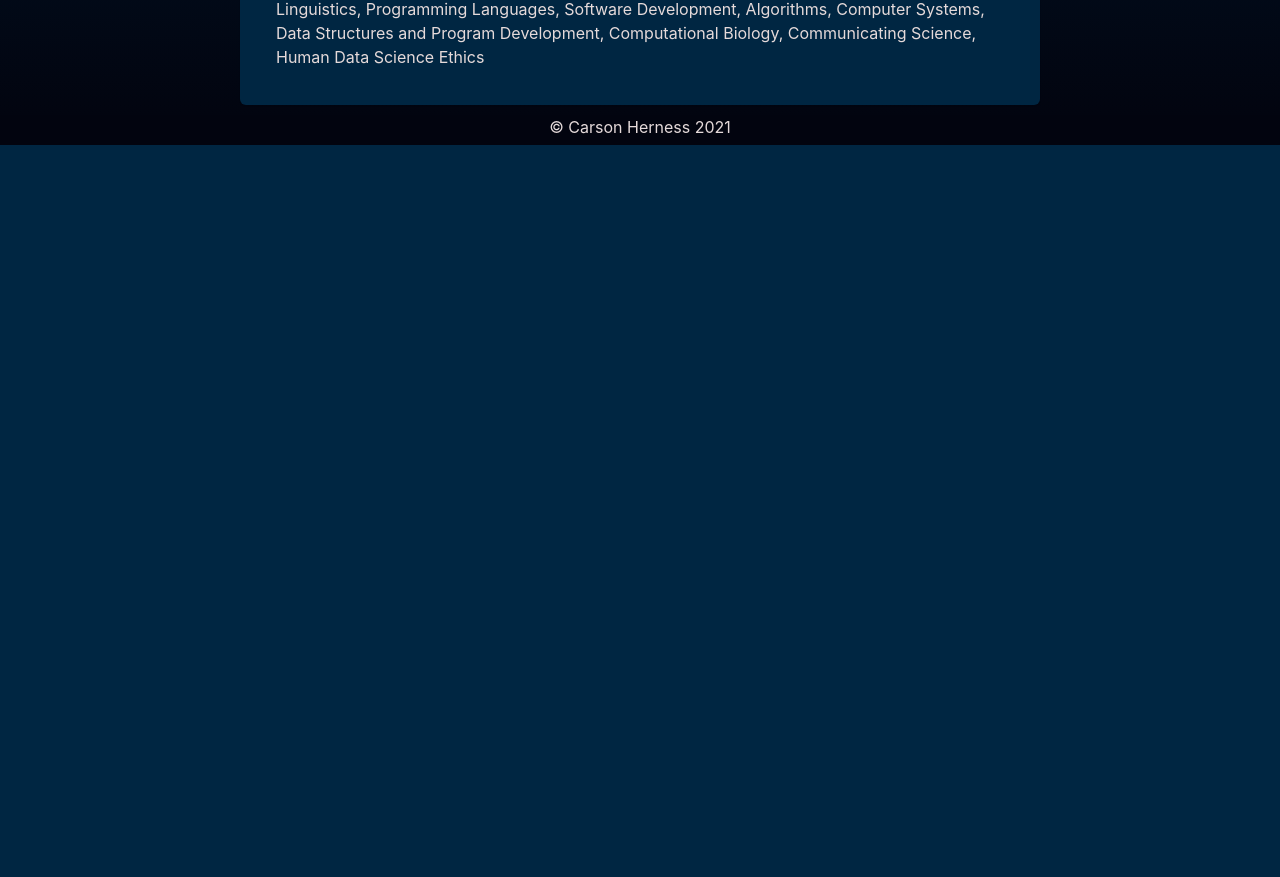
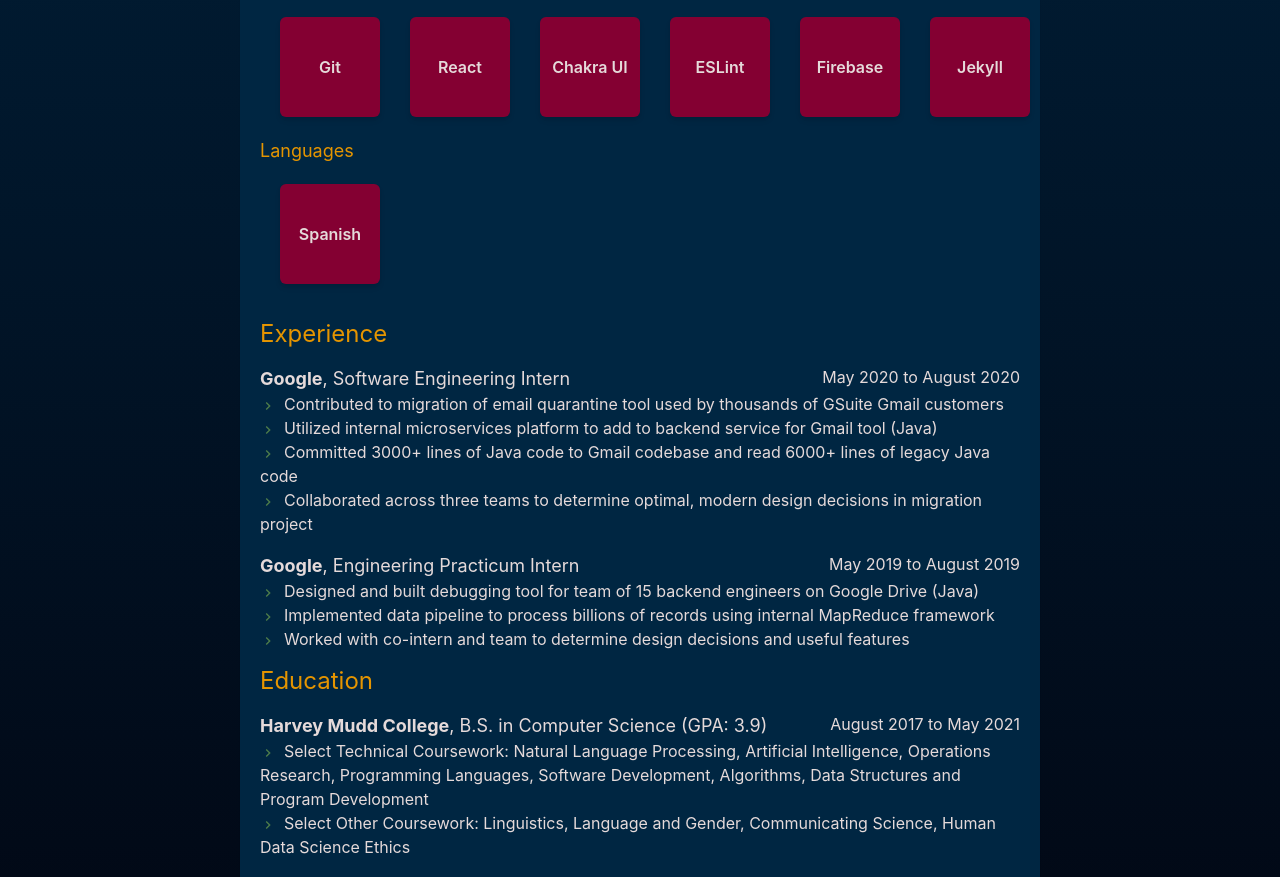
Before and after one commit to CarsonHerness/personal, a React (Create React App) app: page /about in a window 1280 px wide. Shown: the part 655-1532 px from the top of the page. Before the commit the page ends 800 px from the top, so only its background shows below. Built offline with nearby package versions, Linux system fonts and the light colour scheme.

Commit message:
Add initial resume structure and content

```diff
--- a/package.json
+++ b/package.json
@@ -3,6 +3,7 @@
   "version": "0.1.0",
   "private": true,
   "dependencies": {
+    "@chakra-ui/icons": "^1.0.2",
     "@chakra-ui/react": "^1.1.1",
     "@emotion/react": "^11.1.4",
     "@emotion/styled": "^11.0.0",
@@ -51,6 +52,6 @@
     "@types/node": "^14.14.19",
     "@types/react-router-dom": "^5.1.7",
     "gts": "^3.0.3",
-    "typescript": "^4.0.3"
+    "typescript": "^4.1.3"
   }
 }
--- /dev/null
+++ b/src/content/biography.json
@@ -0,0 +1,3 @@
+{
+  "biography": "I'm Carson Herness, and I'm a Wisconsin transplant living in California. I graduate from Harvey Mudd College with a degree in computer science in May 2021, and then I'll be starting as a software engineer at Google on the YouTube team. I enjoy creating projects with React and Firebase in my personal time. Outside of programming, I like to cook, read, crochet, and waste time on the internet."
+}
--- /dev/null
+++ b/src/content/resume.json
@@ -0,0 +1,98 @@
+{
+  "skills": [
+    {
+      "type": "Programming Languages",
+      "items": [
+        "Java",
+        "Python",
+        "TypeScript",
+        "HTML/CSS",
+        "JavaScript",
+        "C++",
+        "C",
+        "LaTeX"
+      ]
+    },
+    {
+      "type": "Frameworks/Tools",
+      "items": ["Git", "React", "Chakra UI", "ESLint", "Firebase", "Jekyll"]
+    },
+    {
+      "type": "Languages",
+      "items": ["Spanish"]
+    }
+  ],
+  "sections": [
+    {
+      "title": "Experience",
+      "subsections": [
+        {
+          "title": "Google",
+          "subtitle": "Software Engineering Intern",
+          "date": "May 2020 to August 2020",
+          "description": [
+            "Contributed to migration of email quarantine tool used by thousands of GSuite Gmail customers",
+            "Utilized internal microservices platform to add to backend service for Gmail tool (Java)",
+            "Committed 3000+ lines of Java code to Gmail codebase and read 6000+ lines of legacy Java code",
+            "Collaborated across three teams to determine optimal, modern design decisions in migration project"
+          ],
+          "tags": ["Java", "microservices"],
+          "location": "Remote, team in Waterloo, Canada"
+        },
+        {
+          "title": "Google",
+          "subtitle": "Engineering Practicum Intern",
+          "date": "May 2019 to August 2019",
+          "description": [
+            "Designed and built debugging tool for team of 15 backend engineers on Google Drive (Java)",
+            "Implemented data pipeline to process billions of records using internal MapReduce framework",
+            "Worked with co-intern and team to determine design decisions and useful features"
+          ],
+          "tags": ["Java", "MapReduce"],
+          "location": "Boulder, CO"
+        }
+      ]
+    },
+    {
+      "title": "Education",
+      "subsections": [
+        {
+          "title": "Harvey Mudd College",
+          "subtitle": "B.S. in Computer Science (GPA: 3.9)",
+          "date": "August 2017 to May 2021",
+          "description": [
+            "Select Technical Coursework: Natural Language Processing, Artificial Intelligence, Operations Research, Programming Languages, Software Development, Algorithms, Data Structures and Program Development",
+            "Select Other Coursework: Linguistics, Language and Gender, Communicating Science, Human Data Science Ethics"
+          ],
+          "location": "Claremont, CA"
+        }
+      ]
+    },
+    {
+      "title": "Projects",
+      "subsections": [
+        {
+          "subtitle": "Harvey Mudd Clinic Program",
+          "title": "Air Quality Tracking and Analysis",
+          "date": "August 2020 to May 2021",
+          "description": [
+            "Organized weekly meetings between team members and South Gate liaisons",
+            "Worked on team of 5 to create custom bilingual air quality tracking website",
+            "Wrote code and did code reviews for React app in TypeScript"
+          ],
+          "link": "https://sg-cehat-air-quality.firebaseapp.com/"
+        },
+        {
+          "title": "Trans History Website",
+          "date": "March 2020 to May 2020",
+          "description": [
+            "Designed and implemented website for team of four for project in gender history course",
+            "Customized functionality and aesthetic with Jekyll on Github Pages  (Javascript, HTML/CSS)"
+          ],
+          "link": "carsonherness.github.io/Trans-Histories-in-Latin-America/",
+          "tags": ["JavaScript", "HTML/CSS", "Jekyll"]
+        }
+      ]
+    }
+  ]
+}
--- a/src/pages/About/About.tsx
+++ b/src/pages/About/About.tsx
@@ -1,11 +1,34 @@
 import React from 'react';
 import {Box, Heading, Text, Center, Divider} from '@chakra-ui/react';
-import ResumeSubsection from './ResumeSubsection';
+import * as resumeJSON from '../../content/resume.json';
+import * as bioJSON from '../../content/biography.json';
+import {ResumeSectionInterface} from './ResumeSection';
+import Resume, {SkillInterface} from './Resume';
 
 /**
  * Component for About page
  */
 function About(): JSX.Element {
+  const biography = bioJSON['biography'];
+
+  const sections = resumeJSON['sections'];
+  const sectionComponents: ResumeSectionInterface[] = new Array(
+    sections.length
+  );
+  for (const sectionIndex in sections) {
+    const section: ResumeSectionInterface = sections[
+      sectionIndex
+    ] as ResumeSectionInterface;
+    sectionComponents[sectionIndex] = section;
+  }
+
+  const skills = resumeJSON['skills'];
+  const skillComponents: SkillInterface[] = new Array(skills.length);
+  for (const skillIndex in skills) {
+    const skill: SkillInterface = skills[skillIndex] as SkillInterface;
+    skillComponents[skillIndex] = skill;
+  }
+
   return (
     <Center>
       <Box
@@ -25,36 +48,10 @@
           About Me
         </Heading>
         <Text color="brand.white" marginBottom="1em">
-          I&apos;m Carson Herness, and I&apos;m a Wisconsin transplant living in
-          California. I graduate from Harvey Mudd College with a degree in
-          computer science in May 2021, and then I&apos;ll be starting as a
-          software engineer at Google on the YouTube team. I enjoy creating
-          projects with React and Firebase in my personal time. Outside of
-          programming, I like to cook, read, crochet, and waste time on the
-          internet.
+          {biography}
         </Text>
         <Divider></Divider>
-        <Heading marginTop="5px" fontWeight="normal" color="brand.gold">
-          Experience
-        </Heading>
-        <ResumeSubsection
-          title="Google, Software Engineering Intern"
-          date="May 2020 to August 2020"
-          descriptionList={[
-            'Contributed to migration of email quarantine tool used by thousands of GSuite Gmail customers',
-            'Utilized internal microservices platform to add to backend service for Gmail tool (Java)',
-            'Committed 3000+ lines of Java code to Gmail codebase and read 6000+ lines of legacy Java code',
-            'Collaborated across three teams to determine optimal, modern design decisions in migration project',
-          ]}
-        ></ResumeSubsection>
-        <Heading color="brand.gold" fontWeight="normal">Education</Heading>
-        <ResumeSubsection
-          title="Harvey Mudd College"
-          date="May 2021"
-          descriptionList={[
-            'Coursework: Natural Language Processing, Artificial Intelligence, Operations Research, Linguistics, Programming Languages, Software Development, Algorithms, Computer Systems, Data Structures and Program Development, Computational Biology, Communicating Science, Human Data Science Ethics',
-          ]}
-        />
+        <Resume skills={skillComponents} sections={sectionComponents}></Resume>
       </Box>
     </Center>
   );
--- /dev/null
+++ b/src/pages/About/Resume.tsx
@@ -0,0 +1,53 @@
+import React from 'react';
+import ResumeSection, {ResumeSectionInterface} from './ResumeSection';
+import {Box, Text} from '@chakra-ui/react';
+import SkillSection, {SkillInterface} from './Skills';
+
+interface ResumeInterface {
+  sections: ResumeSectionInterface[];
+  skills: SkillInterface[];
+}
+
+/**
+ * Contains sections with subsections and a skills section
+ * @param params - sections, skills
+ */
+const Resume: ({sections, skills}: ResumeInterface) => JSX.Element = ({
+  sections,
+  skills,
+}: ResumeInterface) => {
+  const resumeSections = [];
+  for (const [sectionIndex, section] of sections.entries()) {
+    resumeSections.push(
+      <ResumeSection
+        key={sectionIndex}
+        title={section['title']}
+        subsections={section['subsections']}
+      />
+    );
+  }
+
+  const skillSections = [];
+  for (const [skillIndex, skill] of skills.entries()) {
+    skillSections.push(
+      <SkillSection
+        key={skillIndex}
+        type={skill['type']}
+        items={skill['items']}
+      />
+    );
+  }
+
+  return (
+    <Box>
+      <Text color="brand.gold" fontSize="3xl" fontWeight="semibold">
+        Skills
+      </Text>
+      <Box>{skillSections}</Box>
+      <Box>{resumeSections}</Box>
+    </Box>
+  );
+};
+
+export type {ResumeInterface, SkillInterface};
+export default Resume;
--- /dev/null
+++ b/src/pages/About/ResumeSection.tsx
@@ -0,0 +1,45 @@
+import React from 'react';
+import {Box, Heading} from '@chakra-ui/react';
+import ResumeSubsection, {ResumeSubsectionInterface} from './ResumeSubsection';
+
+interface ResumeSectionInterface {
+  title: string;
+  subsections: ResumeSubsectionInterface[];
+}
+
+/**
+ * Component for a resume section
+ */
+const ResumeSection: ({
+  title,
+  subsections,
+}: ResumeSectionInterface) => JSX.Element = ({
+  title,
+  subsections,
+}: ResumeSectionInterface) => {
+  const subsectionsComponents = new Array(subsections.length);
+  for (const subsectionIndex in subsections) {
+    const subsection = subsections[subsectionIndex];
+    subsectionsComponents[subsectionIndex] = (
+      <ResumeSubsection
+        key={subsectionIndex}
+        title={subsection['title']}
+        date={subsection['date']}
+        description={subsection['description']}
+        subtitle={subsection['subtitle']}
+        location={subsection['location']}
+      />
+    );
+  }
+  return (
+    <Box marginTop="1em">
+      <Heading color="brand.gold" fontWeight="normal" fontSize="2xl">
+        {title}
+      </Heading>
+      {subsectionsComponents}
+    </Box>
+  );
+};
+
+export type {ResumeSectionInterface};
+export default ResumeSection;
--- a/src/pages/About/ResumeSubsection.tsx
+++ b/src/pages/About/ResumeSubsection.tsx
@@ -1,40 +1,67 @@
 import React from 'react';
-import {Box, Heading, Text, UnorderedList, ListItem} from '@chakra-ui/react';
+import {
+  Box,
+  Text,
+  List,
+  ListItem,
+  ListIcon,
+  Flex,
+  Spacer,
+} from '@chakra-ui/react';
+import {ChevronRightIcon} from '@chakra-ui/icons';
 
-interface ResumeSubsectionProps {
+interface ResumeSubsectionInterface {
   title: string;
   date: string;
+  description: string[];
+  subtitle?: string;
   location?: string;
-  descriptionList: string[];
+  tags?: string[];
 }
 
 /**
- * Component for a resume section
+ * Component for a resume subsection
  */
 const ResumeSubsection: ({
   title,
+  subtitle,
   date,
-  descriptionList,
-}: ResumeSubsectionProps) => JSX.Element = ({
+  description,
+  location,
+  tags,
+}: ResumeSubsectionInterface) => JSX.Element = ({
   title,
+  subtitle,
   date,
-  descriptionList,
-}: ResumeSubsectionProps) => {
+  description,
+  location,
+  tags,
+}: ResumeSubsectionInterface) => {
   return (
     <Box marginY="1em">
-      <Heading color="brand.white" fontSize="lg">
-        {title}
-      </Heading>
-      <Text color="brand.white">{date}</Text>
-      <UnorderedList>
-        {descriptionList.map((description, index) => (
+      <Flex>
+        <Text as="span" color="brand.white" fontSize="lg" fontWeight="bold">
+          {title}
+          <Text display="inline" fontWeight="normal">
+            {subtitle ? `, ${subtitle}` : ''}
+          </Text>
+        </Text>
+        <Spacer></Spacer>
+        <Text color="brand.white" textAlign="right">
+          {date}
+        </Text>
+      </Flex>
+      <List>
+        {description.map((item, index) => (
           <ListItem color="brand.white" key={index}>
-            {description}
+            <ListIcon as={ChevronRightIcon} color="brand.olive" />
+            {item}
           </ListItem>
         ))}
-      </UnorderedList>
+      </List>
     </Box>
   );
 };
 
+export type {ResumeSubsectionInterface};
 export default ResumeSubsection;
--- /dev/null
+++ b/src/pages/About/Skills.tsx
@@ -0,0 +1,56 @@
+import React from 'react';
+import {Box, Center, SimpleGrid, Text} from '@chakra-ui/react';
+
+interface SkillInterface {
+  type: string;
+  items: string[];
+}
+
+/**
+ * Component for a skill section
+ */
+const SkillSection: ({type, items}: SkillInterface) => JSX.Element = ({
+  type,
+  items,
+}: SkillInterface) => {
+  interface SkillBoxInterface {
+    item: string;
+  }
+
+  const SkillBox: ({item}: SkillBoxInterface) => JSX.Element = ({
+    item,
+  }: SkillBoxInterface) => {
+    return (
+      <Center
+        margin={5}
+        fontWeight="semibold"
+        boxShadow="md"
+        backgroundColor="brand.crimson"
+        height="100px"
+        width="100px"
+        borderRadius="md"
+        color="brand.white"
+      >
+        {item}
+      </Center>
+    );
+  };
+
+  const itemBoxes = [];
+  for (const [item, itemIndex] of items.entries()) {
+    itemBoxes.push(<SkillBox key={itemIndex} item={items[item]} />);
+  }
+  return (
+    <Box>
+      <Text color="brand.gold" fontSize="lg">
+        {type}
+      </Text>
+      <SimpleGrid minChildWidth="100px" spacing="20px">
+        {itemBoxes}
+      </SimpleGrid>
+    </Box>
+  );
+};
+
+export type {SkillInterface};
+export default SkillSection;
```
Also changed, not shown: .eslintrc.json, 2 other files (tests, documents, lock files or other folders).
